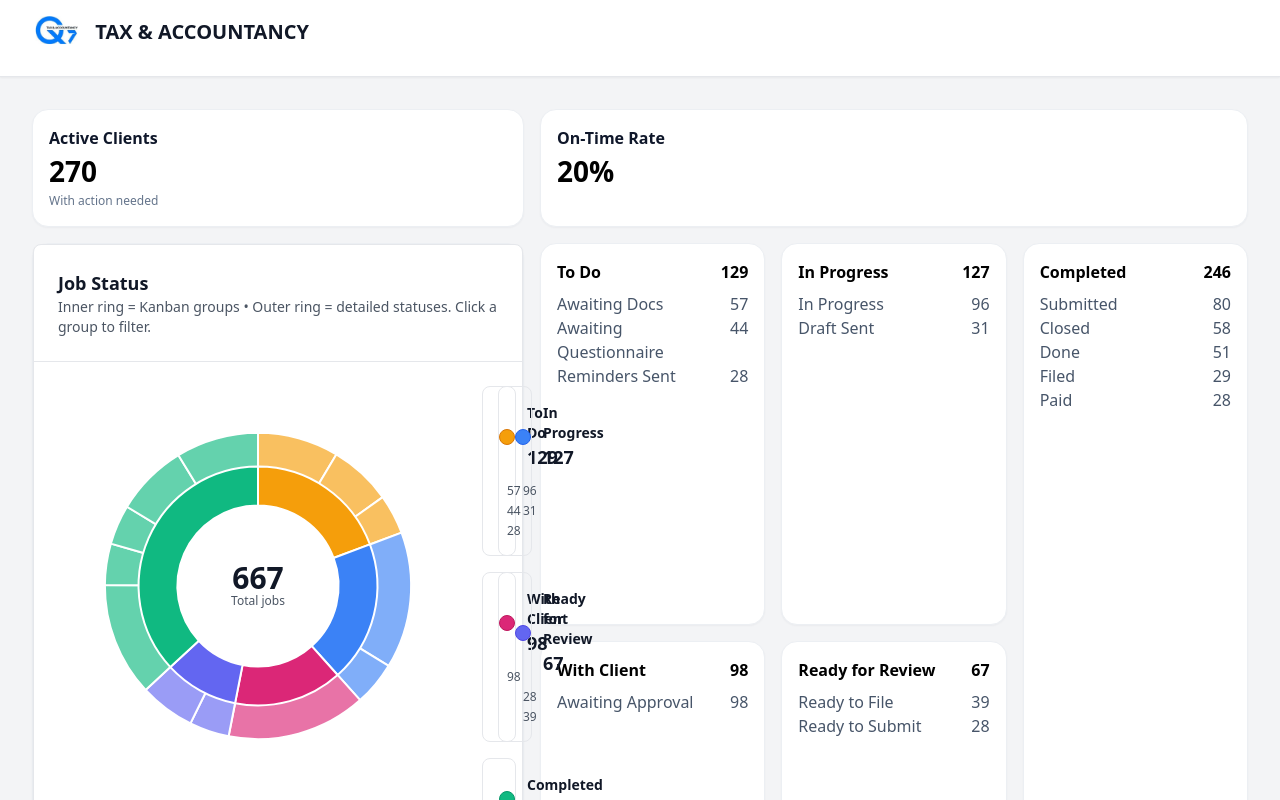
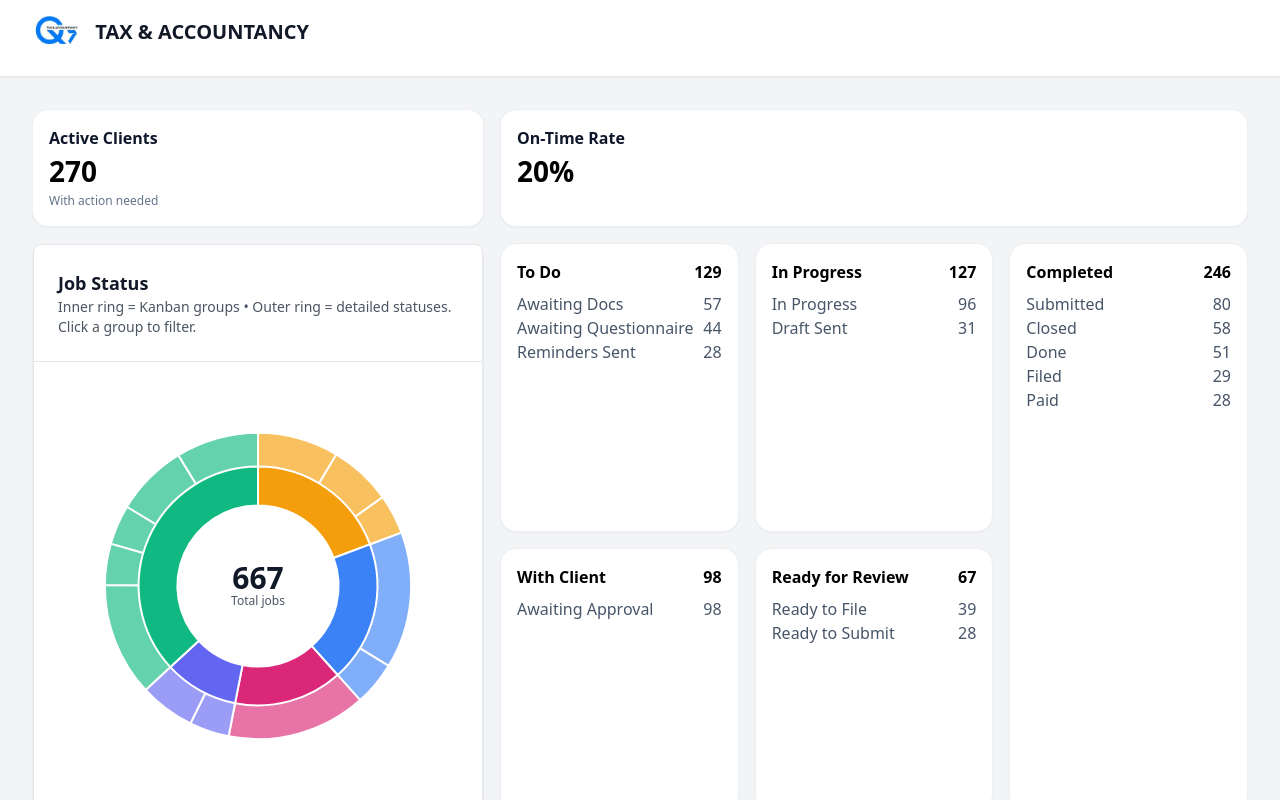
Before and after one commit to pinkbalaclava/Q7, a React (Vite) app: page /dashboard-v2 in a window 1280 px wide. Shown: the top 800 px of the page. Built offline with nearby package versions, Linux system fonts and the light colour scheme.

Commit message:
Remove duplicate lane cards from donut chart

```diff
--- a/src/pages/DashboardV2/NestedStatusKanbanChart.tsx
+++ b/src/pages/DashboardV2/NestedStatusKanbanChart.tsx
@@ -227,7 +227,7 @@ export default function NestedStatusKanbanChart({ periods }: Props) {
         <p className="text-sm text-gray-600">Inner ring = Kanban groups • Outer ring = detailed statuses. Click a group to filter.</p>
       </div>
       <div className="p-6">
-        <div className="grid gap-6 lg:grid-cols-[400px_1fr]">
+        <div className="flex justify-center">
           {/* Chart */}
           <div className="relative mx-auto" style={{ width: 400, height: 400 }}>
             <canvas ref={canvasRef} />
@@ -238,41 +238,6 @@ export default function NestedStatusKanbanChart({ periods }: Props) {
                 <div className="text-xs text-gray-600">Total jobs</div>
               </div>
             </div>
-          </div>
-
-          {/* Lane Cards */}
-          <div className="grid grid-cols-1 sm:grid-cols-2 lg:grid-cols-1 xl:grid-cols-2 gap-4">
-            {(["TODO","INPROG","WITHCLIENT","READY","DONE"] as LaneId[]).map((lane) => (
-              <div key={lane} className={`rounded-lg border p-4 transition-all duration-200 ${
-                hoveredLane === lane
-                  ? 'border-gray-300 shadow-md bg-gray-50'
-                  : 'border-gray-200'
-              }`}>
-                <div className="flex items-center gap-3 mb-3">
-                  <div
-                    className="h-4 w-4 rounded-full flex-shrink-0"
-                    style={{ backgroundColor: LANE_COLORS[lane].bg, border: `1px solid ${LANE_COLORS[lane].border}` }}
-                  />
-                  <div className="flex-1">
-                    <div className="text-sm font-semibold text-gray-900">{LANE_LABELS[lane]}</div>
-                    <div className="text-lg font-bold text-gray-900">{legendGroups.gTotals[lane] ?? 0}</div>
-                  </div>
-                </div>
-                {(legendGroups.byGroup[lane] || []).length > 0 && (
-                  <div className="space-y-1">
-                    {(legendGroups.byGroup[lane] || []).map((row) => (
-                      <div key={row.status} className="flex items-center justify-between text-xs text-gray-600">
-                        <span className="truncate">{row.status}</span>
-                        <span className="tabular-nums font-medium ml-2">{row.count}</span>
-                      </div>
-                    ))}
-                  </div>
-                )}
-                {(legendGroups.byGroup[lane] || []).length === 0 && (
-                  <div className="text-xs text-gray-400 italic">No items</div>
-                )}
-              </div>
-            ))}
           </div>
         </div>
       </div>
```
